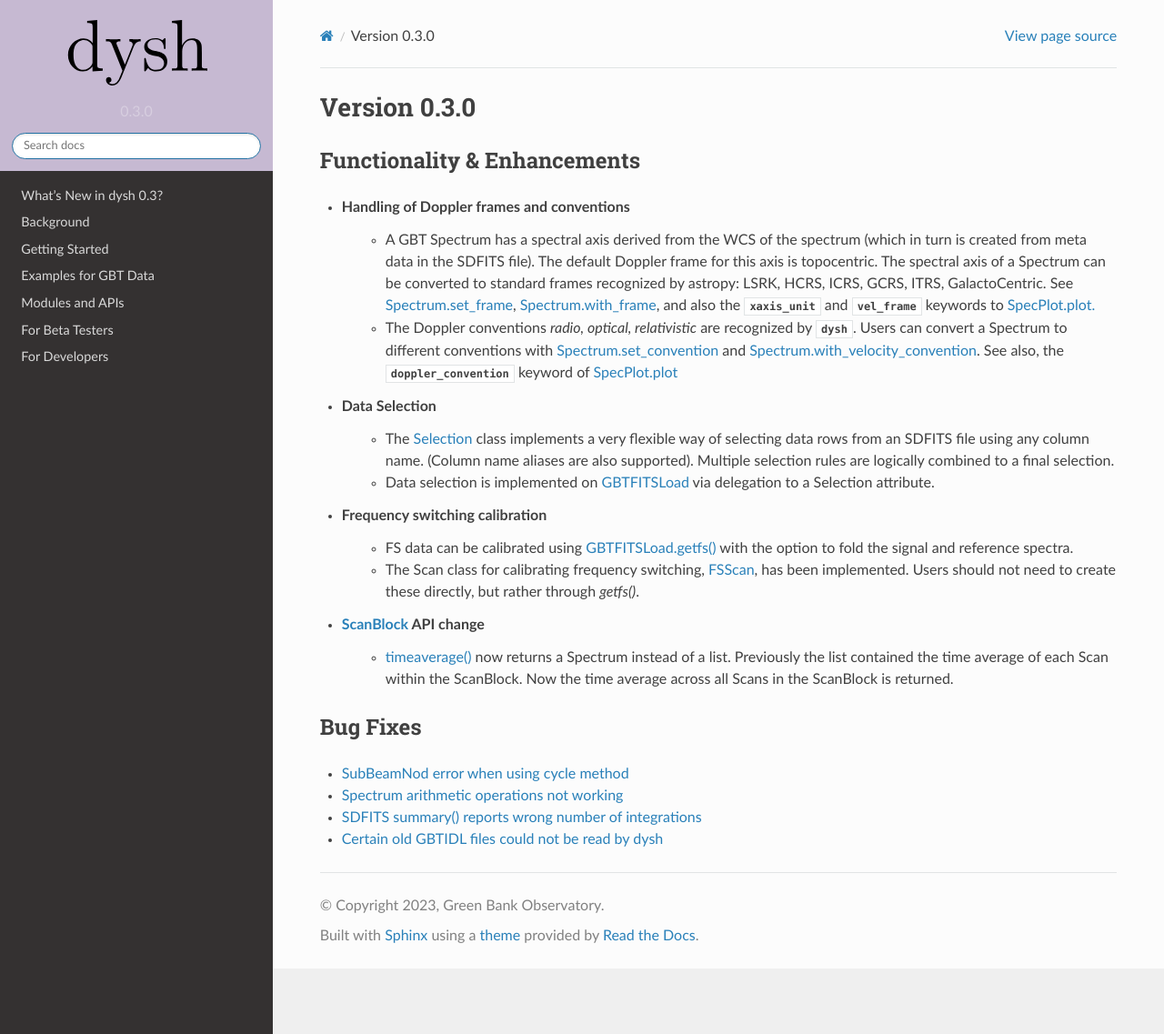
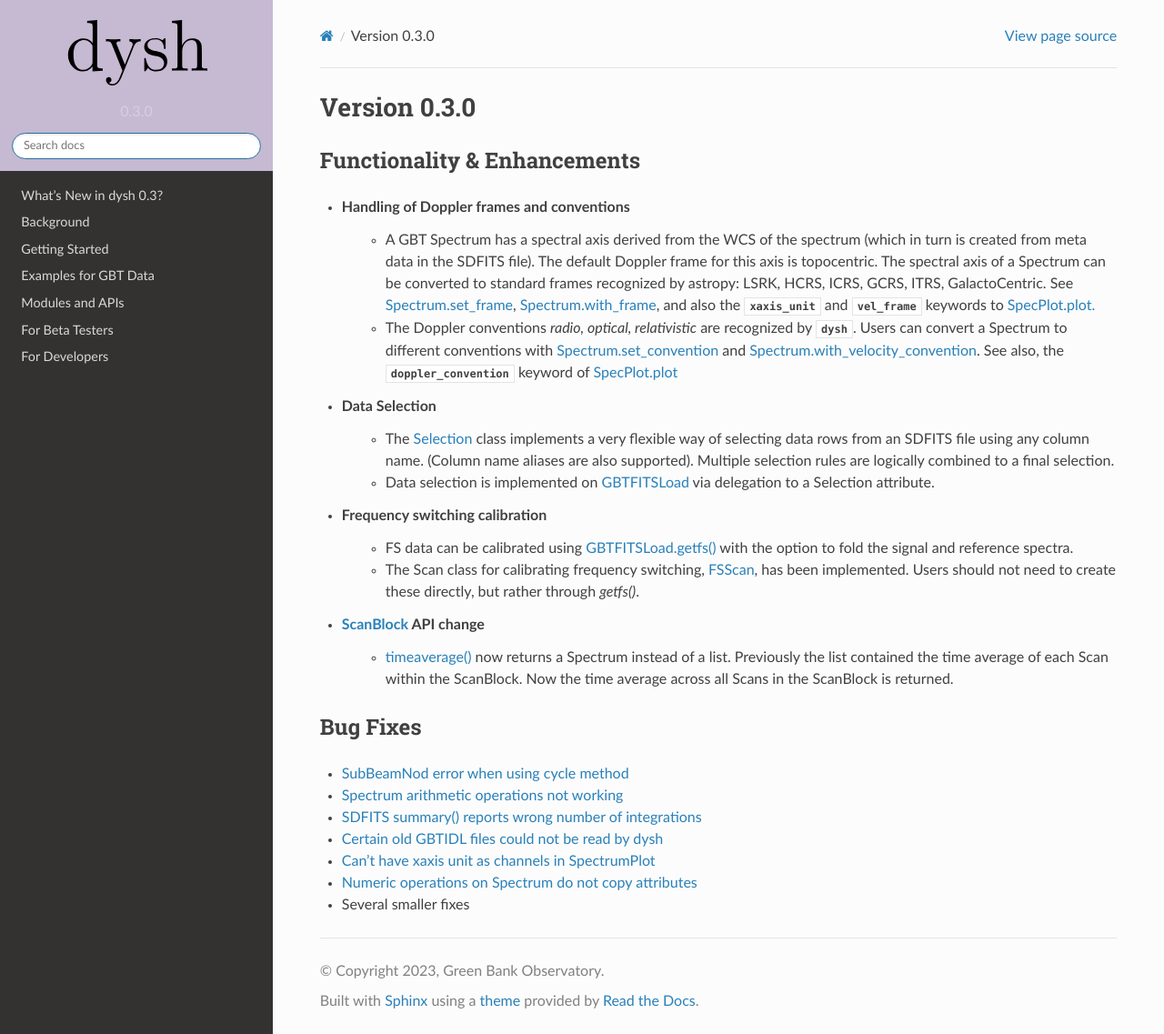
Before and after one commit to GreenBankObservatory/dysh, a Sphinx documentation site: the page built from docs/source/whatsnew/CHANGES.rst, in a window 1280 px wide and 1137 px high. Shown: the whole window at 91% size. Built offline with Sphinx 7.4.7 and the Read the Docs theme 2.0.0, drawn with Linux system fonts in a browser that asks for light colours.

Commit message:
update release notes

```diff
--- a/docs/source/whatsnew/0.3.rst
+++ b/docs/source/whatsnew/0.3.rst
@@ -13,6 +13,8 @@ In this release, `dysh` has the following new or updated features:
 * Conversion between the radio, optical, and relativistic velocity definitions.
 * Data selection via any SDFITS column name.
 * Frequency switching calibration.
+* An 'include' option for baseline selection
+* Expanded and improved example notebooks
 
 Full change log
 ===============
--- a/docs/source/whatsnew/CHANGES.rst
+++ b/docs/source/whatsnew/CHANGES.rst
@@ -23,3 +23,6 @@ Bug Fixes
 -  `Spectrum arithmetic operations not working <https://github.com/GreenBankObservatory/dysh/issues/208>`_
 -  `SDFITS summary() reports wrong number of integrations <https://github.com/GreenBankObservatory/dysh/issues/211>`_
 - `Certain old GBTIDL files could not be read by dysh <https://github.com/GreenBankObservatory/dysh/issues/216>`_
+- `Can't have xaxis unit as channels in SpectrumPlot <https://github.com/GreenBankObservatory/dysh/issues/229>`_
+- `Numeric operations on Spectrum do not copy attributes <https://github.com/GreenBankObservatory/dysh/issues/243>`_
+- Several smaller fixes
```
